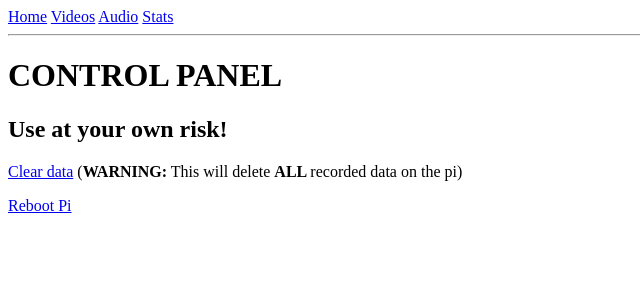
After one commit to smart-birdhouse/software, a Flask app: template app/templates/control.html in a window 1280 px wide. The commit adds this page. Shown: the top 300 px of the page, without its empty margins (0-640 px from the left). Run offline with Flask 2, Linux system fonts and the light colour scheme; the template is opened without the code that fills it, so the values that code supplies are empty; parts of the project's set-up code (start-up, migrations or seed data) failed here and were passed over.

Commit message:
Elegant startup script

```diff
--- a/app/routes.py
+++ b/app/routes.py
@@ -10,6 +10,12 @@ import subprocess
 from subprocess import check_output
 sys.path.append(os.path.dirname(os.path.dirname(os.path.abspath(__file__))))
 
+try:
+    val = os.environ['SERVER_DEBUG']
+
+except:
+    print("Debug not found! Starting server without control panel")
+    val = "FALSE"
 
 curDir = pathlib.Path(__file__).parent.absolute()
 from environment import Environment
@@ -20,7 +26,7 @@ ip = check_output(['hostname','-I']).decode("utf-8")
 @app.route('/index')
 def index():
 
-    return  render_template('index.html', title='Smart Birdhouse', data=e, ip=ip)
+    return  render_template('index.html', title='Smart Birdhouse', data=e, ip=ip, val=val)
 
 @app.route('/videos')
 def findvideofiles():
@@ -69,7 +75,20 @@ def downloadData(filepath):
 
     return Response(dataFilePath, headers={"Content-disposition":"attachment; filename="+filepath})
 
-@app.route('/clearDirectory')
-def clrDir():
-    rc = subprocess.call("app/clrDir.sh")
-    return redirect('/')
+#@app.route('/clearDirectory')
+#def clrDir():
+#    rc = subprocess.call("app/clrDir.sh")
+#    return redirect('/')
+
+if val == "TRUE":
+    @app.route('/control')
+    def control():
+        return render_template('control.html')
+
+    @app.route('/control/<scriptname>')
+    def scriptexe():
+        try:
+            rc = subprocess.call("app/" + scriptname)
+        except:
+            print("Error! Script not found!")
+        return redirect('/control')
--- a/app/templates/base.html
+++ b/app/templates/base.html
@@ -7,7 +7,7 @@
       {% endif %}
     </head>
     <body>
-        <div><a href="/index">Home</a>          <a href="/videos">Videos</a>         <a href="/audio">Audio</a>         <a href="/stats">Stats</a></div>
+	    <div><a href="/index">Home</a>          <a href="/videos">Videos</a>         <a href="/audio">Audio</a>         <a href="/stats">Stats</a></div> {% if val=="TRUE" %} <a href="/control">Control Panel</a> {% endif %}
         <hr>
         {% block content %}{% endblock %}
     </body>
--- /dev/null
+++ b/app/templates/control.html
@@ -0,0 +1,8 @@
+{% extends "base.html" %}
+
+{% block content %}
+	<h1>CONTROL PANEL</h1>
+	<h2><b>Use at your own risk!</b></h2>
+	<div><p><a href="/control/clearDirectory">Clear data</a> (<b>WARNING:</b> This will delete <b> ALL </b> recorded data on the pi)</p> </div>
+	<div><p><a href="/control/reboot">Reboot Pi</a></p></div>
+{% endblock %}
--- a/app/templates/index.html
+++ b/app/templates/index.html
@@ -13,8 +13,6 @@
     <div><p> There is no bird home! :(</p></div>
     {% endif %}
     <div><p>Last Bird Detected: {{ data.Last_Detection_Date }} at {{ data.Last_Detection_Time }} </p></div>
-    <iframe src="http://{{ ip }}:8080/stream" width="640" height="480" frameborder="0" scrolling="no" allign="left" id="ImgStream"></iframe>
+    <iframe src="http:/{{ ip }}:8080/stream" width="640" height="480" frameborder="0" scrolling="no" allign="left" id="ImgStream"></iframe>
 
-    <hr>
-    <div><p><a href="/clearDirectory">Clear data</a> (<b>WARNING:</b> This will delete <b> ALL </b> recorded data on the pi)</p> </div>
 {% endblock %}
```
Also changed, not shown: 5 other files.
